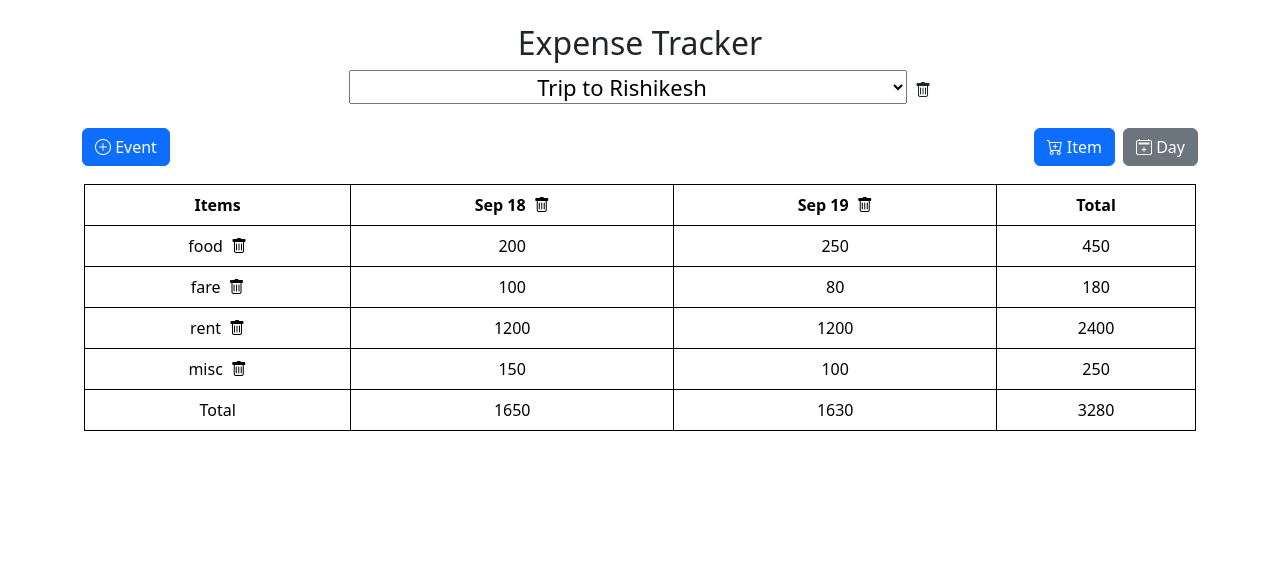
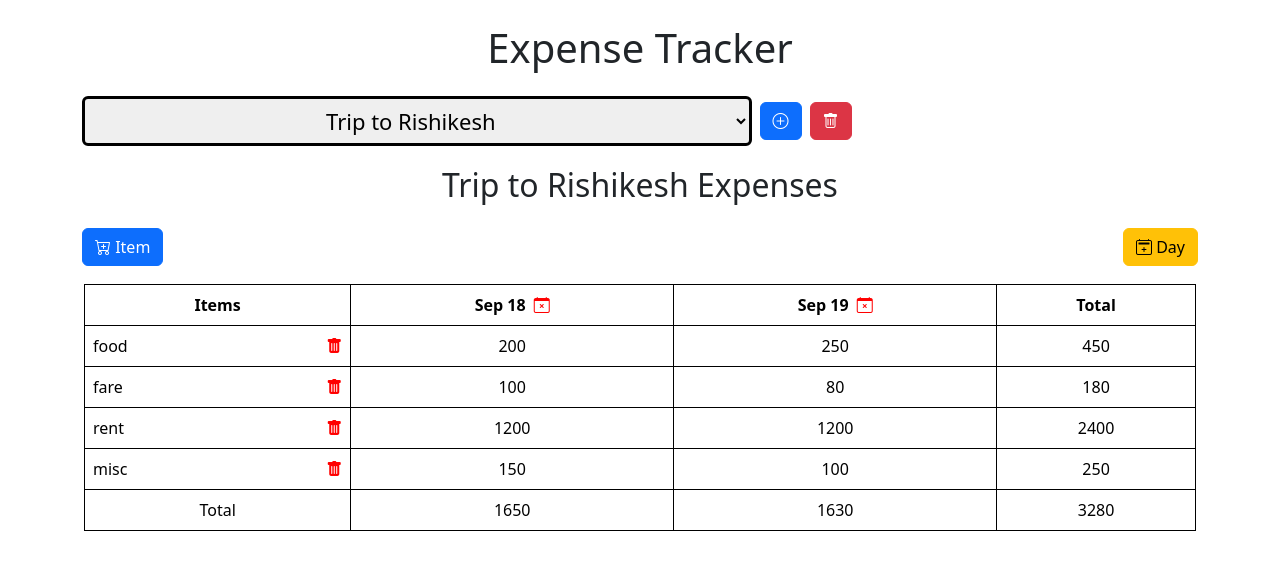
Before and after one commit to akkunirwal/expense-tracker, a React (Create React App) app: page / in a window 1280 px wide. Shown: the top 570 px of the page. Built offline with nearby package versions, Linux system fonts and the light colour scheme.

Commit message:
cosmetic changes

```diff
--- a/package.json
+++ b/package.json
@@ -9,7 +9,9 @@
     "@testing-library/user-event": "^13.5.0",
     "bootstrap": "^5.3.3",
     "bootstrap-icons": "^1.11.3",
+    "chart.js": "^4.4.4",
     "react": "^18.3.1",
+    "react-chartjs-2": "^5.2.0",
     "react-dom": "^18.3.1",
     "react-scripts": "5.0.1",
     "web-vitals": "^2.1.4"
--- a/src/Components/ExpenseTracker.css
+++ b/src/Components/ExpenseTracker.css
@@ -12,9 +12,20 @@ th {
 }
 
 .select {
-  width: 50%;
+  width: 60%;
   text-align: center;
   font-size: 22px;
+  border-radius: 6px;
+  border-width: 3px;
+  /* background-color: #0d6efd; */
+  /* color: white; */
+  padding: 6px 12px;
+  border-color: black;
+  font-weight: 500;
+}
+
+.red-icon {
+  color: red;
 }
 
 .width50 {
@@ -30,3 +41,10 @@ th {
   width: 84%; /* Set the modal width to 80% */
   margin: auto;
 }
+
+.eventContainer {
+  display: flex;
+  justify-content: flex-start;
+  margin-bottom: 20px;
+  align-items: center;
+}
--- a/src/Components/ExpenseTracker.js
+++ b/src/Components/ExpenseTracker.js
@@ -80,6 +80,7 @@ const ExpenseTracker = () => {
 	const [selectedDateIndex, setSelectedDateIndex] = useState(null);
 	const [newItemName, setNewItemName] = useState('');
 	const [newExpenseDate, setNewExpenseDate] = useState('');
+	const [showRecentOnly, setShowRecentOnly] = useState(true);
 
 	useEffect(() => {
 		localStorage.setItem('trips', JSON.stringify(trips));
@@ -304,28 +305,39 @@ const ExpenseTracker = () => {
 
 	return (
 		<div className="container mt-4">
-			<h2>Expense Tracker</h2>
-			<select className="select" onChange={handleTripChange}>
+			<h1 className='mb-4'>Expense Tracker</h1>
+			<div className="eventContainer">
+				<select className="select btn-primary" onChange={handleTripChange}>
 					{trips.map((trip, index) => (
 						<option key={index} value={trip.tripName}>
 							{trip.tripName}
 						</option>
 					))}
 				</select>
-			<i className="bi bi-trash" onClick={(e) => handleDeleteEvent(e)} style={{ cursor: 'pointer', marginLeft: '8px' }}></i>
-			<div className="mb-3 d-flex mt-4 justify-content-between">
 				<button
 					type="button"
-					className="btn btn-primary me-2"
+					className="btn btn-primary ms-2"
 					data-bs-toggle="modal"
 					data-bs-target="#addEventModal"
 					onClick={() => setIsNewEventModalOpen(true)}
 				>
-					<i class="bi bi-plus-circle"></i> Event
+					<i class="bi bi-plus-circle"></i>
 				</button>
+				<button
+					type="button"
+					className="btn btn-danger ms-2"
+					data-bs-toggle="modal"
+					data-bs-target="#addEventModal"
+					onClick={(e) => handleDeleteEvent(e)}
+				>
+					<i className="bi bi-trash" style={{ cursor: 'pointer' }}></i>
+				</button>
+			</div>
+			<h2>{selectedTrip.tripName} Expenses</h2>
+			<div className="mb-3 d-flex mt-4 justify-content-between">
+				<button className="btn btn-primary me-2" onClick={() => setIsAddItemModalOpen(true)}><i class="bi bi-cart-plus"></i> Item</button>
 				<div>
-					<button className="btn btn-primary me-2" onClick={() => setIsAddItemModalOpen(true)}><i class="bi bi-cart-plus"></i> Item</button>
-					<button className="btn btn-secondary" onClick={() => setIsAddDateModalOpen(true)}><i class="bi bi-calendar2-plus"></i> Day</button>
+					<button className="btn btn-warning" onClick={() => setIsAddDateModalOpen(true)}><i class="bi bi-calendar2-plus"></i> Day</button>
 				</div>
 			</div>
 
@@ -337,7 +349,7 @@ const ExpenseTracker = () => {
 							{dates.map((date, index) => (
 								<th key={index} onClick={() => handleOpenEditDateModal(index)} style={{ cursor: 'pointer' }}>
 									{date}
-									<i className="bi bi-trash" onClick={(e) => handleDeleteDate(e, index)} style={{ cursor: 'pointer', marginLeft: '8px' }}></i>
+									<i className="bi bi-calendar-x red-icon" onClick={(e) => handleDeleteDate(e, index)} style={{ cursor: 'pointer', marginLeft: '8px' }}></i>
 								</th>
 							))}
 							<th>Total</th>
@@ -347,8 +359,10 @@ const ExpenseTracker = () => {
 						{items.map((item, rowIndex) => (
 							<tr key={rowIndex}>
 								<td colSpan="2" onClick={() => handleOpenEditItemModal(rowIndex)} style={{ cursor: 'pointer' }}>
+									<div className="d-flex justify-content-between">
 										{item}
-									<i className="bi bi-trash" onClick={(e) => handleDeleteItem(e, item)} style={{ cursor: 'pointer', marginLeft: '8px' }}></i>
+										<i className="bi bi-trash-fill red-icon" onClick={(e) => handleDeleteItem(e, item)} style={{ cursor: 'pointer', marginLeft: '8px' }}></i>
+									</div>
 								</td>
 								{selectedTrip.expenses.map((expense, dateIndex) => (
 									<td key={dateIndex} onClick={() => handleOpenExpenseModal(dateIndex, item)} style={{ cursor: 'pointer' }}>
```
Also changed, not shown: 1 other file (tests, documents, lock files or other folders). Lines whose indentation alone changed are shown as unchanged.
